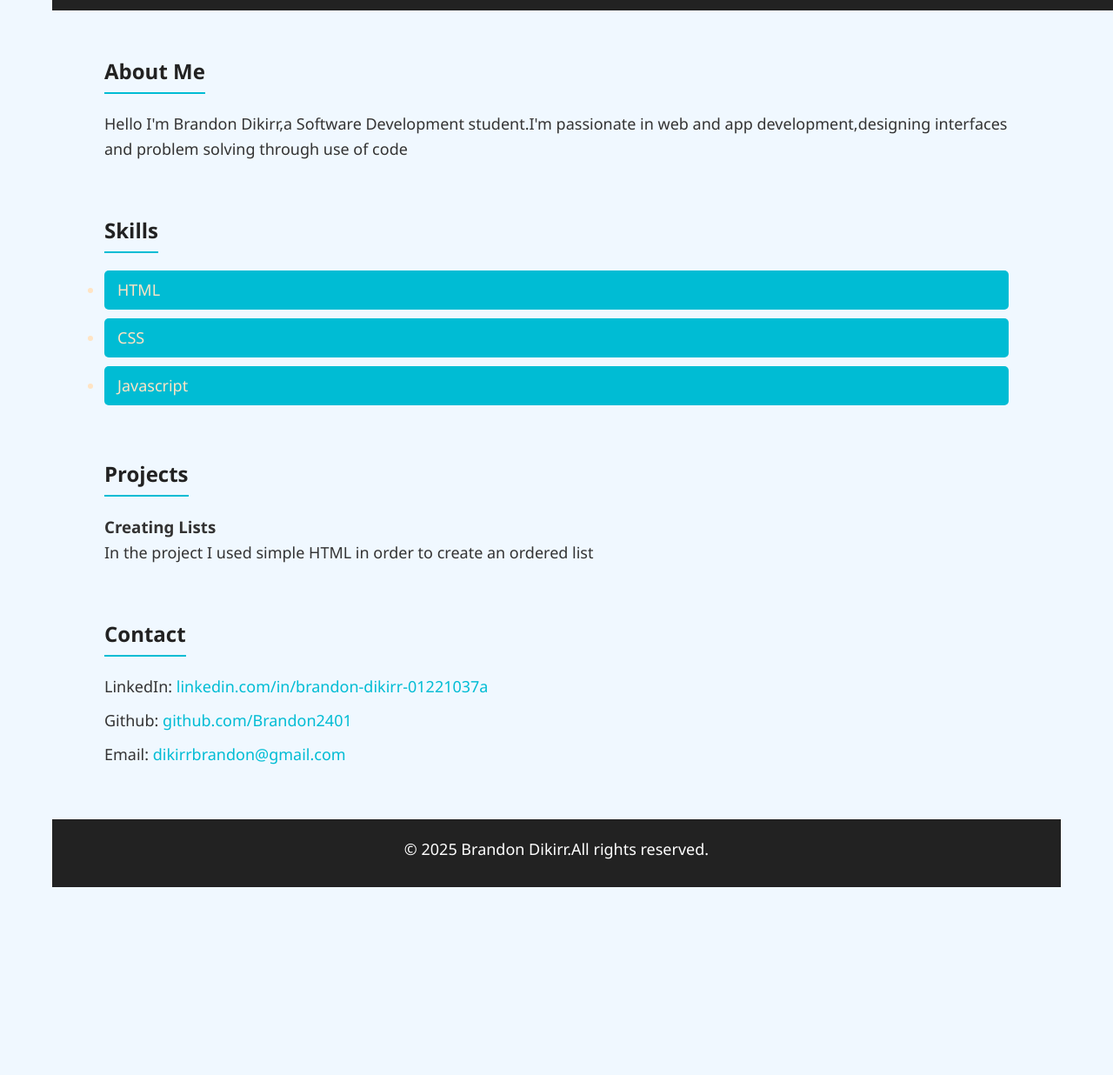
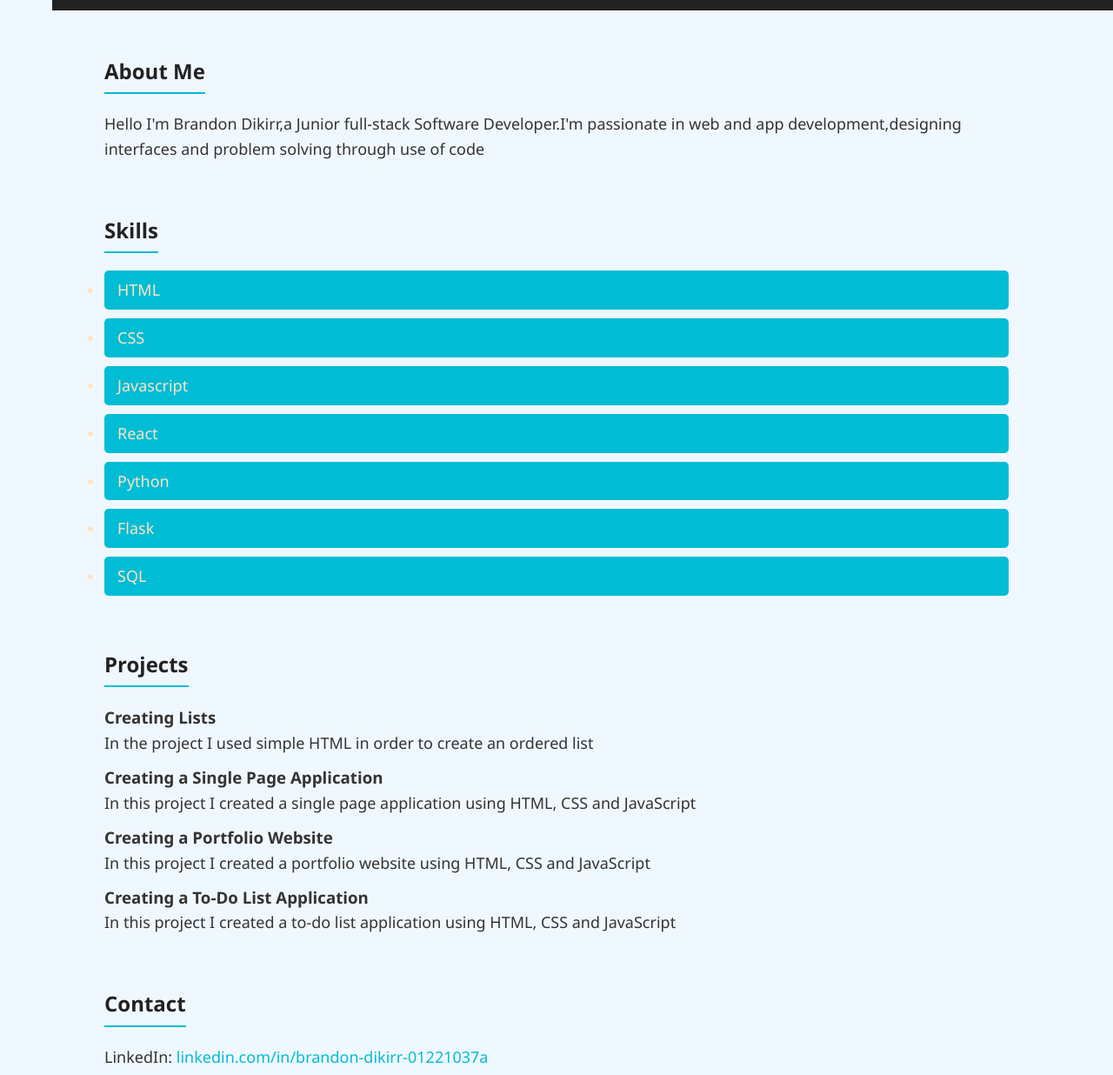
Before and after one commit to Brandon2401/my-personal-website, a plain HTML site: page index.html in a window 1280 px wide. Shown: the part 57-1293 px from the top of the page at 87% size. Before the commit the page ends 1137 px from the top, so only its background shows below. Drawn offline with Linux system fonts and the light colour scheme.

Commit message:
modified the portfolio

```diff
--- a/index.html
+++ b/index.html
@@ -21,7 +21,7 @@
     </header>
     <section id="about">
         <h2>About Me</h2>
-        <p>Hello I'm Brandon Dikirr,a Software Development student.I'm passionate in web and app development,designing interfaces and problem solving through use of code</p>
+        <p>Hello I'm Brandon Dikirr,a Junior full-stack Software Developer.I'm passionate in web and app development,designing interfaces and problem solving through use of code</p>
 </section>
 <section id="skills">
     <h2>Skills</h2>
@@ -29,6 +29,10 @@
         <li>HTML</li>
         <li>CSS</li>
         <li>Javascript</li>
+        <li>React</li>
+        <li>Python</li>
+        <li>Flask</li>
+        <li>SQL</li>
     </ul>
 </section>
 <section id="projects">
@@ -36,6 +40,16 @@
     <div class="project">
         <h3>Creating Lists</h3>
         <p>In the project I used simple HTML in order to create an ordered list </p>
+
+        <h3>Creating a Single Page Application</h3>
+        <P>In this project I created a single page application using HTML, CSS and JavaScript</P>
+
+        <h3>Creating a Portfolio Website</h3>
+        <p>In this project I created a portfolio website using HTML, CSS and JavaScript</p>
+
+        <h3>Creating a To-Do List Application</h3>
+        <p>In this project I created a to-do list application using HTML, CSS and JavaScript</p>
+
 </div>
 </section>
 <section id="contact">
```
